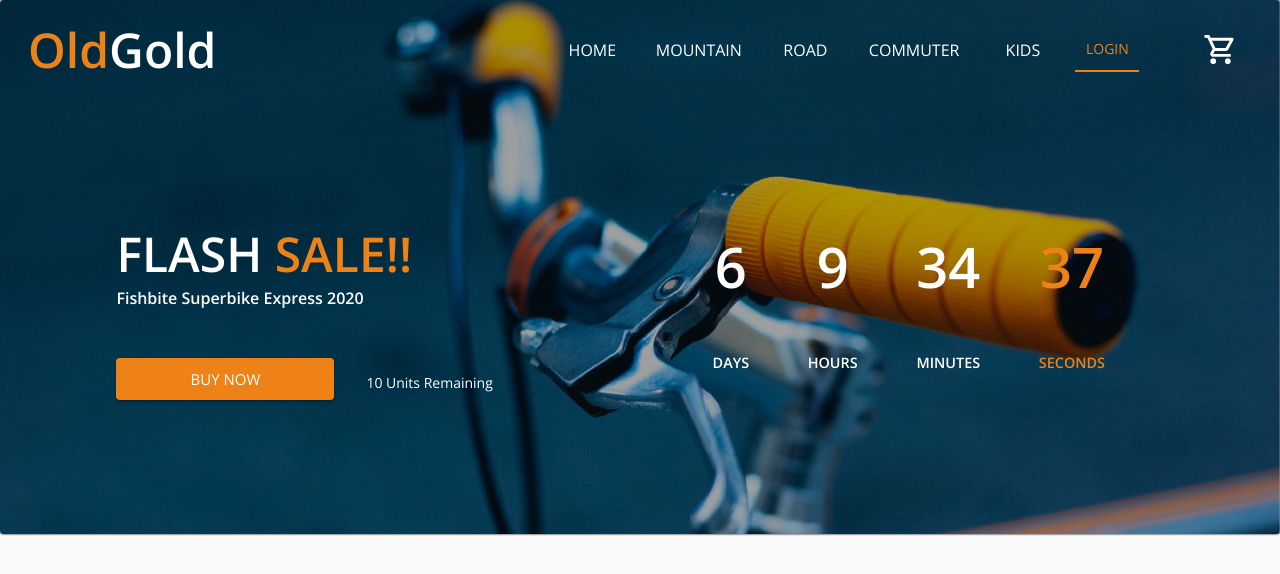
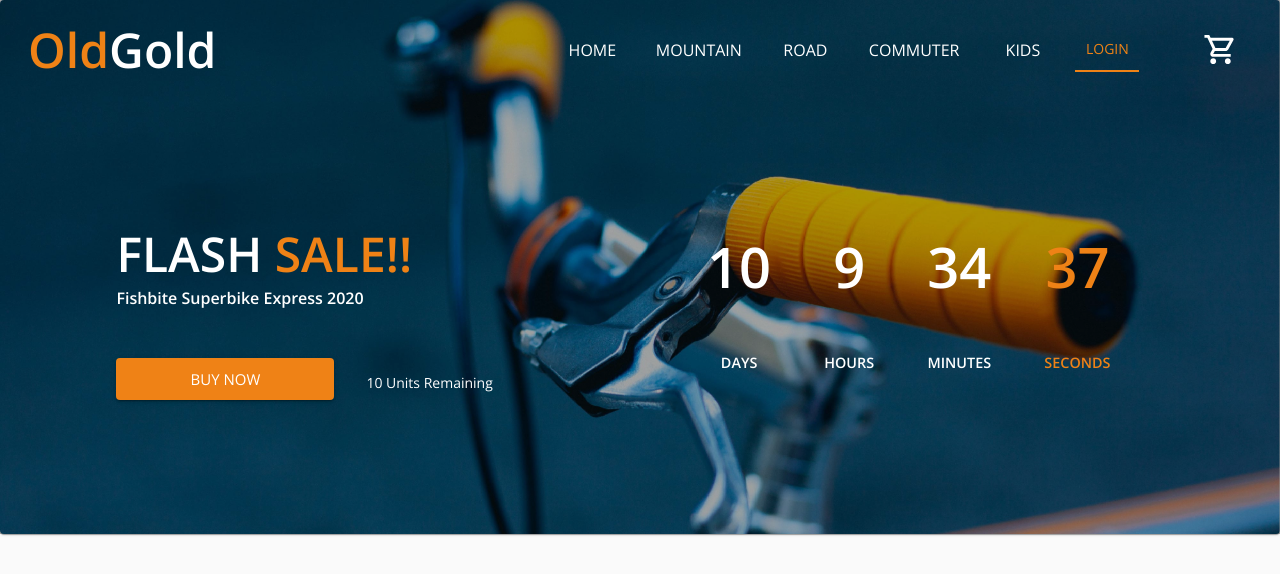
Before and after one commit to wordpree/e-shopper, a React (Create React App) app: page /login in a window 1280 px wide. Shown: the top 574 px of the page. Built offline with nearby package versions, Linux system fonts and the light colour scheme.

Commit message:
added framer motion router effect

```diff
--- a/src/components/CountDown.tsx
+++ b/src/components/CountDown.tsx
@@ -1,6 +1,8 @@
 import React from "react";
+import { motion } from "framer-motion";
+import { makeStyles } from "@material-ui/core";
+import { variantsCtd } from "../data";
 import useCountdown from "./useCountdown";
-import { makeStyles } from "@material-ui/core";
 import { largeThanOne, isCountdownFinished } from "../utils";
 
 const useStyles = makeStyles((theme) => ({
@@ -53,10 +55,15 @@ const useStyles = makeStyles((theme) => ({
 
 const CountDown = () => {
   const classes = useStyles();
-  const countdown = useCountdown("18 Sep 2020 10:18:00");
+  const countdown = useCountdown("22 Sep 2020 10:18:00");
   const isFinished = isCountdownFinished(countdown);
   return (
-    <div className={classes.root}>
+    <motion.div
+      className={classes.root}
+      initial="hidden"
+      animate="visible"
+      variants={variantsCtd}
+    >
       {isFinished && <div>(Our Special Order is Over)</div>}
       <div className={classes.wrapper}>
         {countdown.map((c) => (
@@ -69,7 +76,7 @@ const CountDown = () => {
           </span>
         ))}
       </div>
-    </div>
+    </motion.div>
   );
 };
 
--- a/src/components/Layout.tsx
+++ b/src/components/Layout.tsx
@@ -1,32 +1,50 @@
 import React from "react";
-import { Route, Switch } from "react-router-dom";
+import { AnimatePresence } from "framer-motion";
+import { Route, Switch, useLocation } from "react-router-dom";
 import { Home, Login, Cart, Mountain, Commuter, Road, Kids } from "./pages";
 
 const Layout = () => {
+  const routeNav = [
+    {
+      path: "/",
+      render: Home,
+    },
+    {
+      path: "/mountain",
+      render: Mountain,
+    },
+    {
+      path: "/commuter",
+      render: Commuter,
+    },
+    {
+      path: "/road",
+      render: Road,
+    },
+    {
+      path: "/kids",
+      render: Kids,
+    },
+    {
+      path: "/login",
+      render: Login,
+    },
+    {
+      path: "/cart",
+      render: Cart,
+    },
+  ];
+  const location = useLocation();
   return (
-    <Switch>
-      <Route exact path="/">
-        <Home />
-      </Route>
-      <Route path="/mountain">
-        <Mountain />
-      </Route>
-      <Route path="/commuter">
-        <Commuter />
-      </Route>
-      <Route path="/road">
-        <Road />
-      </Route>
-      <Route path="/kids">
-        <Kids />
-      </Route>
-      <Route path="/login">
-        <Login />
-      </Route>
-      <Route path="/cart">
-        <Cart />
-      </Route>
-    </Switch>
+    <AnimatePresence initial={false} exitBeforeEnter>
+      <Switch key={location.pathname}>
+        {routeNav.map((r) => (
+          <Route exact path={r.path} key={r.path}>
+            <r.render />
+          </Route>
+        ))}
+      </Switch>
+    </AnimatePresence>
   );
 };
 
--- /dev/null
+++ b/src/components/PageTransition.tsx
@@ -0,0 +1,27 @@
+import React from "react";
+import { motion } from "framer-motion";
+
+interface IPProps {
+  children: React.ReactNode;
+}
+
+const pageVariants = {
+  hidden: { opacity: 0 },
+  visible: { opacity: 1 },
+  exit: { opacity: 0 },
+};
+
+const PageTransition = ({ children }: IPProps) => {
+  return (
+    <motion.div
+      variants={pageVariants}
+      initial="hidden"
+      animate="visible"
+      exit="exit"
+    >
+      {children}
+    </motion.div>
+  );
+};
+
+export default PageTransition;
--- a/src/components/pages/Login.tsx
+++ b/src/components/pages/Login.tsx
@@ -1,8 +1,9 @@
 import React from "react";
+import { makeStyles, Paper } from "@material-ui/core";
+import Header from "../Header";
+import CountDown from "../CountDown";
 import bike from "../../assets/bike.jpg";
-import { makeStyles, Paper } from "@material-ui/core";
-import CountDown from "../CountDown";
-import Header from "../Header";
+import PageTransition from "../PageTransition";
 import CountDownBanner from "../CountDownBanner";
 
 const useStyles = makeStyles((theme) => ({
@@ -38,6 +39,7 @@ const Signup = () => {
   const classes = useStyles();
 
   return (
+    <PageTransition>
       <section>
         <Paper className={classes.bgImg}>
           <Header bg={false} />
@@ -48,6 +50,7 @@ const Signup = () => {
           </div>
         </Paper>
       </section>
+    </PageTransition>
   );
 };
 
--- a/src/data.tsx
+++ b/src/data.tsx
@@ -55,6 +55,21 @@ export const variantsNav = {
 export const variantsNavLists = {
   exit: { transition: { staggerChildren: 0.05, staggerDirection: -1 } },
   visible: { transition: { staggerChildren: 0.07, delayChildren: 0.4 } },
+};
+
+export const variantsCtd = {
+  hidden: { y: "-100vh", opacity: 0 },
+  visible: {
+    y: 0,
+    opacity: 1,
+    transition: {
+      type: "spring",
+      mass: 0.8,
+      stiffness: 70,
+      delay: 0.4,
+      ease: "easeIn",
+    },
+  },
 };
 
 export const variantsNavList = {
--- a/src/utils.tsx
+++ b/src/utils.tsx
@@ -53,5 +53,5 @@ export const largeThanOne = (figure: number) => {
 };
 
 export const isCountdownFinished = (countdown: ICountdown[]) => {
-  return countdown.every((c) => c.count === 0);
+  return countdown.every((c) => c.count < 0);
 };
```
Lines whose indentation alone changed are shown as unchanged.
